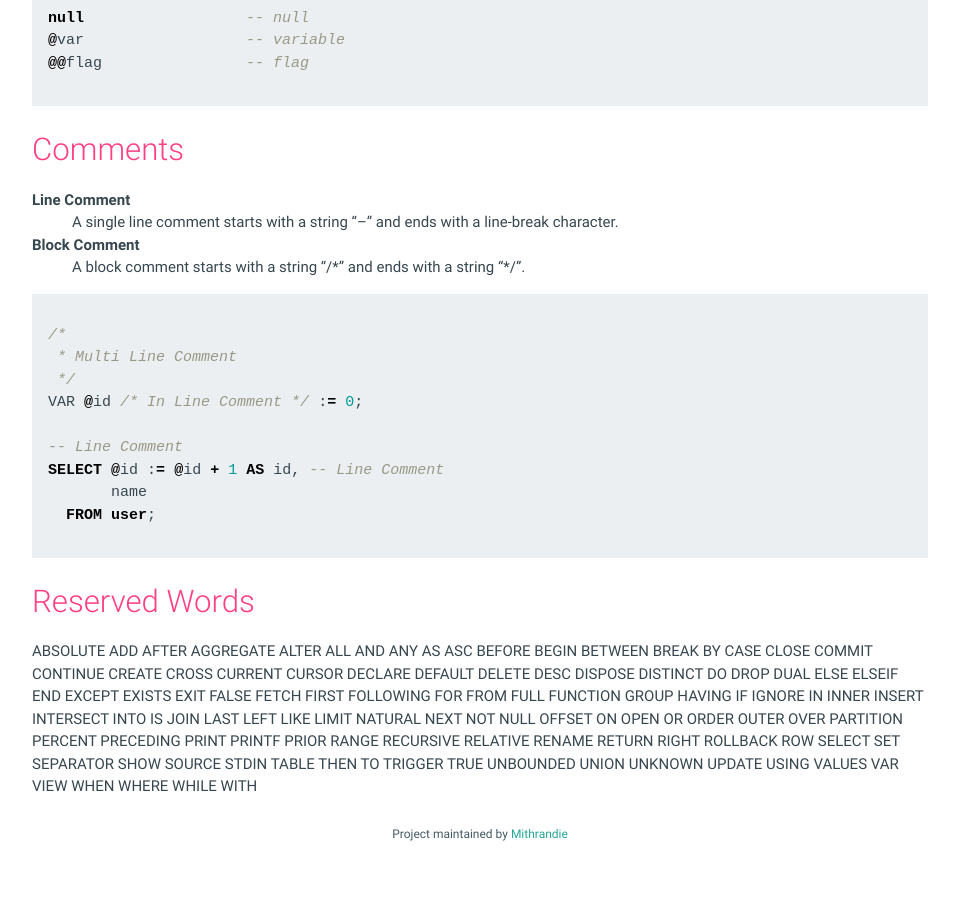
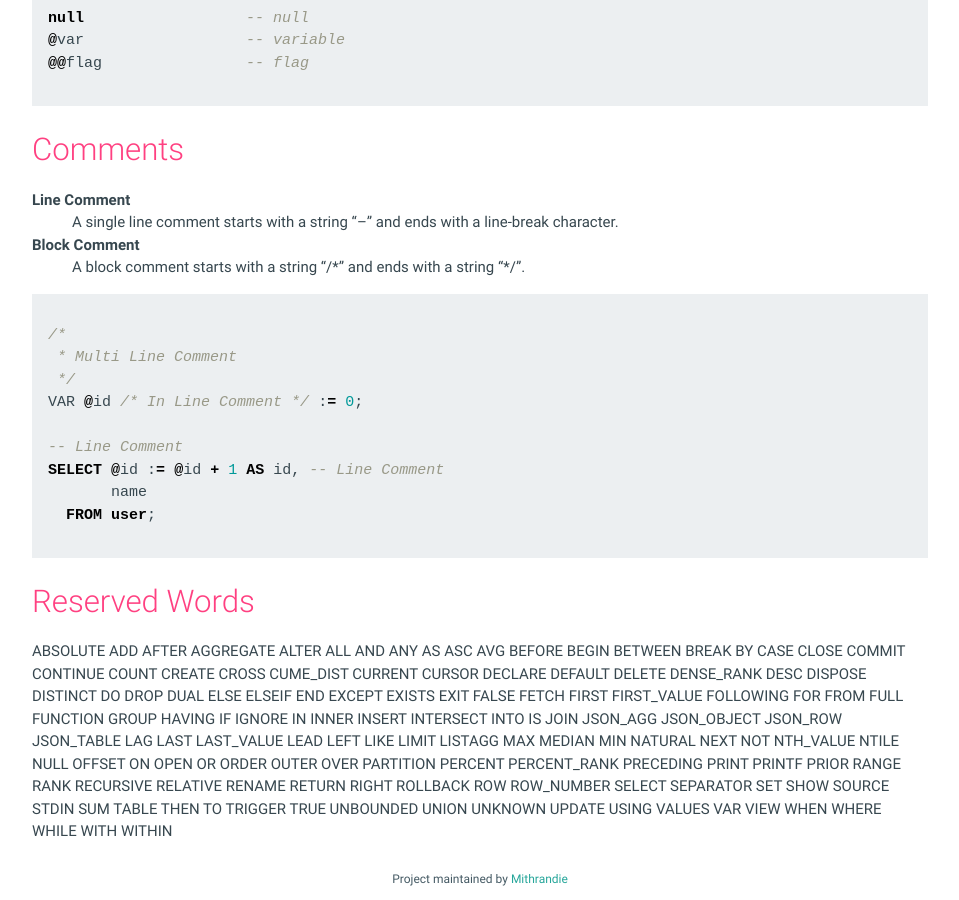
Before and after one commit to mithrandie/csvq, a Jekyll site: the page built from docs/_posts/2006-01-02-statement.md, in a window 1280 px wide and 900 px high, scrolled down 3998 px. Shown: the whole window, without its empty margins (160-1119 px from the left). Built offline with Jekyll 4.4.1, drawn with Linux system fonts in a browser that asks for light colours; before the commit the page ends 4853 px from its top, so only the background shows below that.

Commit message:
Update reserved words.

```diff
--- a/docs/_posts/2006-01-02-statement.md
+++ b/docs/_posts/2006-01-02-statement.md
@@ -197,23 +197,24 @@ SELECT @id := @id + 1 AS id, -- Line Comment
 ## Reserved Words
 {: #reserved_words}
 
-ABSOLUTE ADD AFTER AGGREGATE ALTER ALL AND ANY AS ASC
+ABSOLUTE ADD AFTER AGGREGATE ALTER ALL AND ANY AS ASC AVG
 BEFORE BEGIN BETWEEN BREAK BY
-CASE CLOSE COMMIT CONTINUE CREATE CROSS CURRENT CURSOR
-DECLARE DEFAULT DELETE DESC DISPOSE DISTINCT DO DROP DUAL
+CASE CLOSE COMMIT CONTINUE COUNT CREATE CROSS CUME_DIST CURRENT CURSOR
+DECLARE DEFAULT DELETE DENSE_RANK DESC DISPOSE DISTINCT DO DROP DUAL
 ELSE ELSEIF END EXCEPT EXISTS EXIT
-FALSE FETCH FIRST FOLLOWING FOR FROM FULL FUNCTION
+FALSE FETCH FIRST FIRST_VALUE FOLLOWING FOR FROM FULL FUNCTION
 GROUP
 HAVING
 IF IGNORE IN INNER INSERT INTERSECT INTO IS
-JOIN
-LAST LEFT LIKE LIMIT
-NATURAL NEXT NOT NULL
+JOIN JSON_AGG JSON_OBJECT JSON_ROW JSON_TABLE
+LAG LAST LAST_VALUE LEAD LEFT LIKE LIMIT LISTAGG
+MAX MEDIAN MIN
+NATURAL NEXT NOT NTH_VALUE NTILE NULL
 OFFSET ON OPEN OR ORDER OUTER OVER
-PARTITION PERCENT PRECEDING PRINT PRINTF PRIOR
-RANGE RECURSIVE RELATIVE RENAME RETURN RIGHT ROLLBACK ROW
-SELECT SET SEPARATOR SHOW SOURCE STDIN
+PARTITION PERCENT PERCENT_RANK PRECEDING PRINT PRINTF PRIOR
+RANGE RANK RECURSIVE RELATIVE RENAME RETURN RIGHT ROLLBACK ROW ROW_NUMBER
+SELECT SEPARATOR SET SHOW SOURCE STDIN SUM
 TABLE THEN TO TRIGGER TRUE
 UNBOUNDED UNION UNKNOWN UPDATE USING
 VALUES VAR VIEW
-WHEN WHERE WHILE WITH
+WHEN WHERE WHILE WITH WITHIN
```
